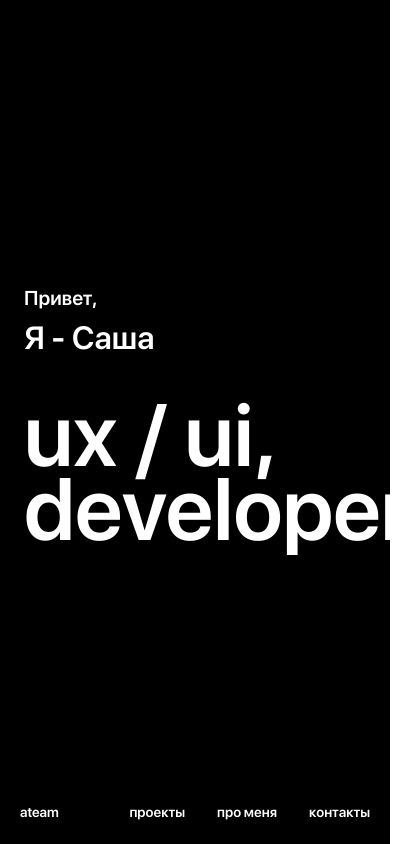
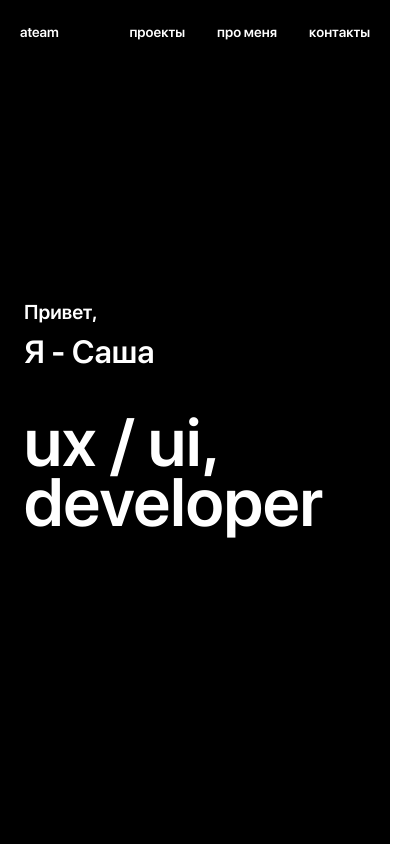
Before and after one commit to AlexBazh/portfolio, a Vue app: page / in a window 390 px wide. Shown: the top 844 px of the page, 411 px wide, since content can reach past the window. Built offline with nearby package versions, Linux system fonts and the light colour scheme.

Commit message:
header up

```diff
--- a/src/components/commons/v-header.vue
+++ b/src/components/commons/v-header.vue
@@ -56,7 +56,6 @@ export default {
             .header_nav {
                 gap: 32px;
             }
-            bottom: 0;
         }
         .active {
             text-decoration: line-through;
--- a/src/components/commons/v-heroheader.vue
+++ b/src/components/commons/v-heroheader.vue
@@ -54,8 +54,8 @@ export default {
                 display: none;
             }
             .custom_h1 {
-                font-size: 88px;
-                line-height: 102px;
+                font-size: 68px;
+                line-height: 88px;
             }
         }
     }
--- a/src/components/views/v-projects.vue
+++ b/src/components/views/v-projects.vue
@@ -26,7 +26,7 @@ export default {
   data(){
     return {
       pageTitle: {
-        title: "Проектос",
+        title: "Проект",
         subtitle: {
           subtitle_1: "UX/UI",
           subtitle_2: "Concept",
```
